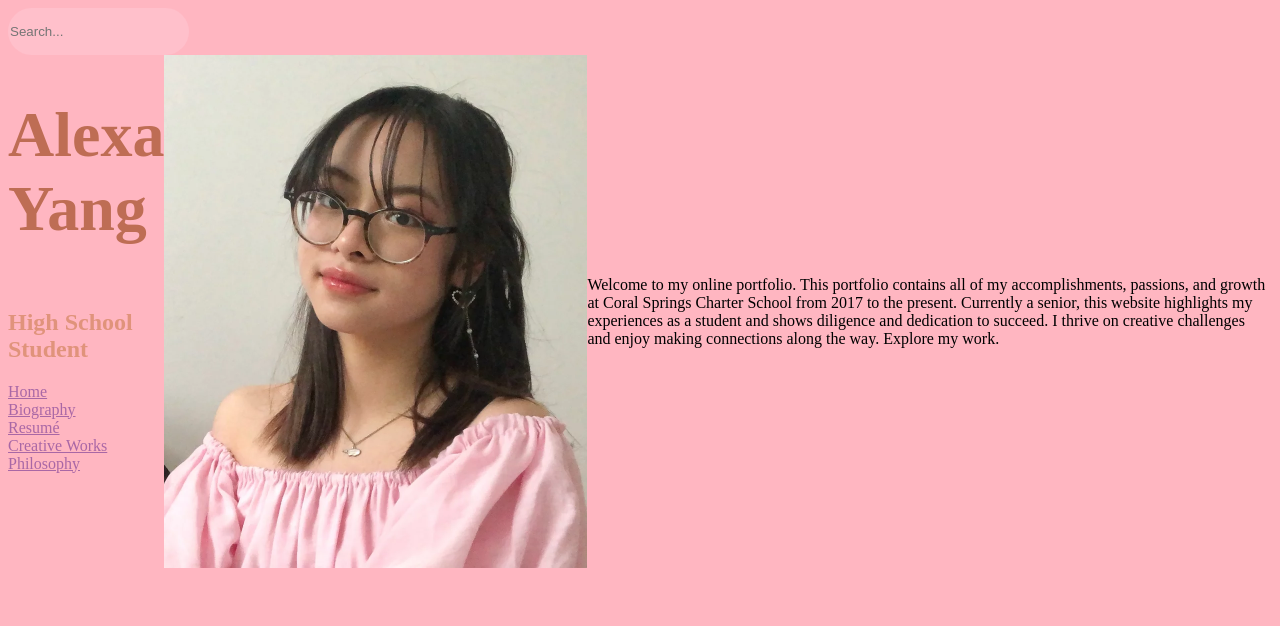
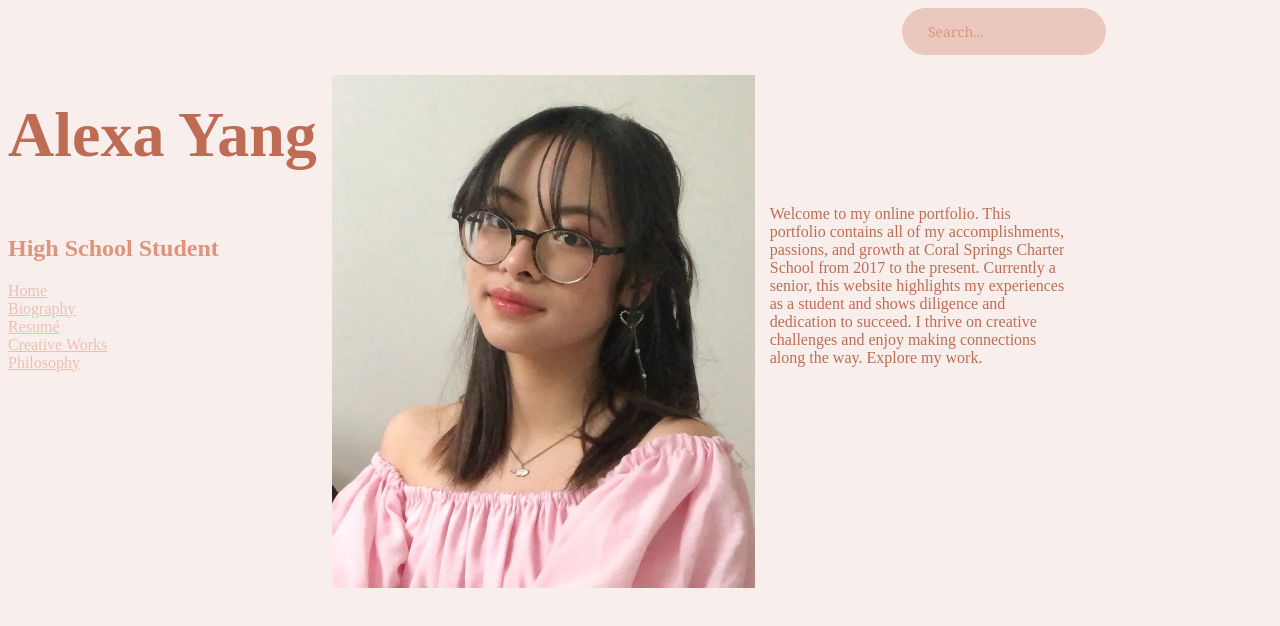
Before and after one commit to justinlee0777/ecommerce-site, a plain HTML site: page index.html in a window 1280 px wide. Drawn offline with Linux system fonts and the light colour scheme.

Commit message:
site homepage

```diff
--- a/index.css
+++ b/index.css
@@ -3,7 +3,7 @@ html {
 }
 
 body {
-    background-color: lightpink;
+    background-color: rgb(248,239,237);
 }
 
 .name {
@@ -16,17 +16,33 @@ body {
 }
 
 .search-bar {
-    background-color: pink;
+    width:  200px;
+    background-color: rgb(234,200,190);
     border: transparent;
     border-radius: 25px;
     height: 45px;
+    display: block;
+    margin-left: auto;
+    margin-right: 166px;
+}
+
+input::placeholder {
+    color: rgb(224, 147, 123);
+}
+
+.search-bar:hover {
+    background-color:  white;
+    opacity: 1;
 }
 
 .search-bar::placeholder {
-    margin-left: 8px;
+    padding-left: 24px;
 }
 
 .photo {
+    position: relative;
+    top: 20px;
+    left: 15px;
     height: 513px;
     width: 423px;
 }
@@ -43,12 +59,13 @@ body {
 
 .description {
     margin: auto;
+    overflow-wrap: normal;
 }
 
 .link {
-    opacity: .5;
+    color: rgb(224, 147, 123); opacity: .5;
 }
 
 .link:hover {
-    opacity: 1;
+    color: rgb(224, 147, 123); opacity: 1;
 }
--- a/index.html
+++ b/index.html
@@ -6,7 +6,7 @@
 </head>
 
 <body>
-    <input class="search-bar" placeholder="Search..." />
+    <input class="search-bar" placeholder="Search..." style=" font-family: Georgia; font-size: 14px; color: white;"/>
 
     <div class="content">
         <div class="left-column">
@@ -22,7 +22,7 @@
 
         <img class="photo" src="./assets/headshot_edited_edited.webp" />
 
-        <p class="description">Welcome to my online portfolio. This portfolio contains all of my accomplishments,
+        <p class="description"; style="color:rgb(190, 109, 84); position: relative; left: 30px; top: 150px; margin-right: 30px; max-width: 300px; margin: 0">Welcome to my online portfolio. This portfolio contains all of my accomplishments,
             passions, and growth at
             Coral
             Springs Charter School from 2017 to the present. Currently a senior, this website highlights my experiences
```
